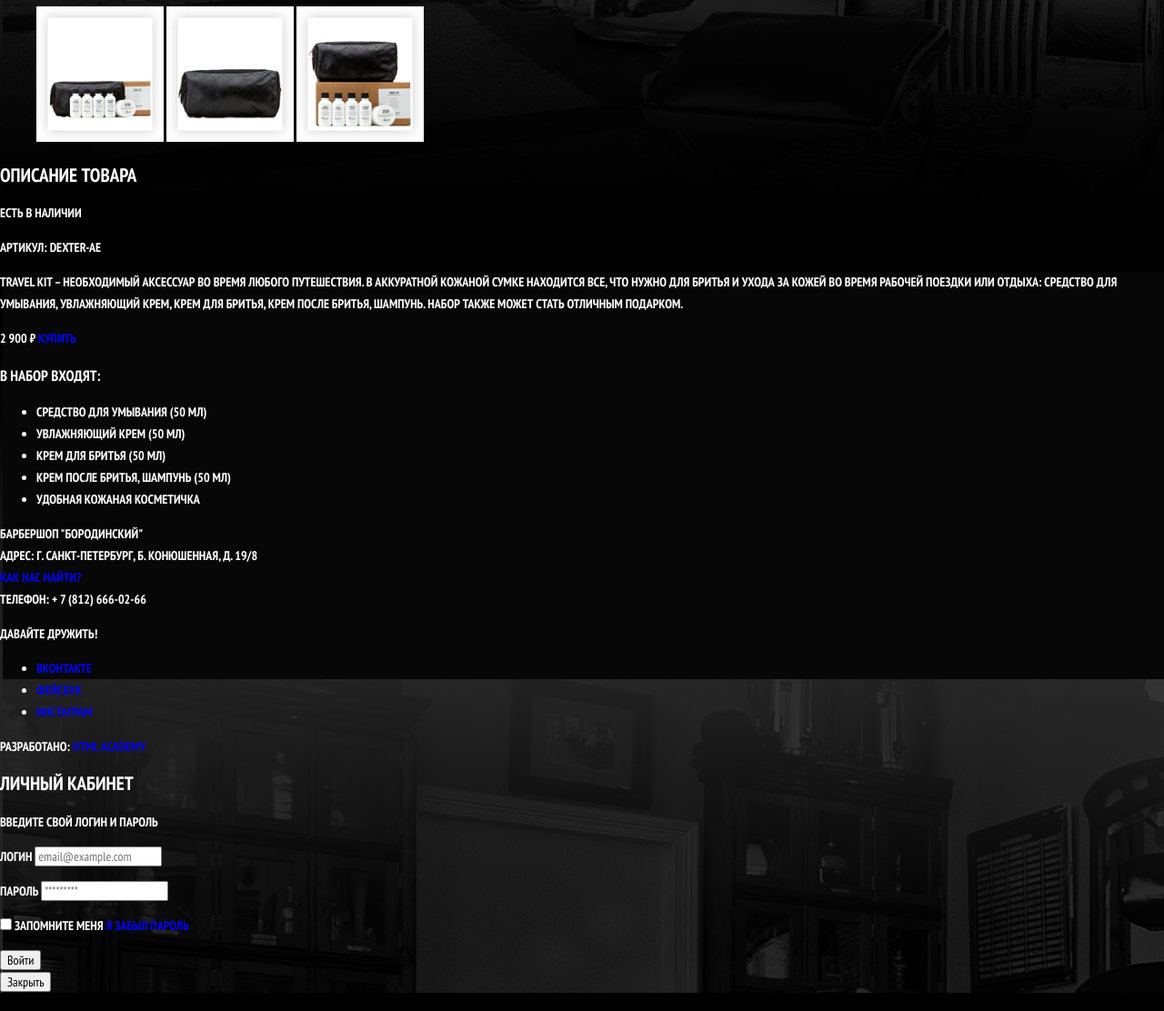
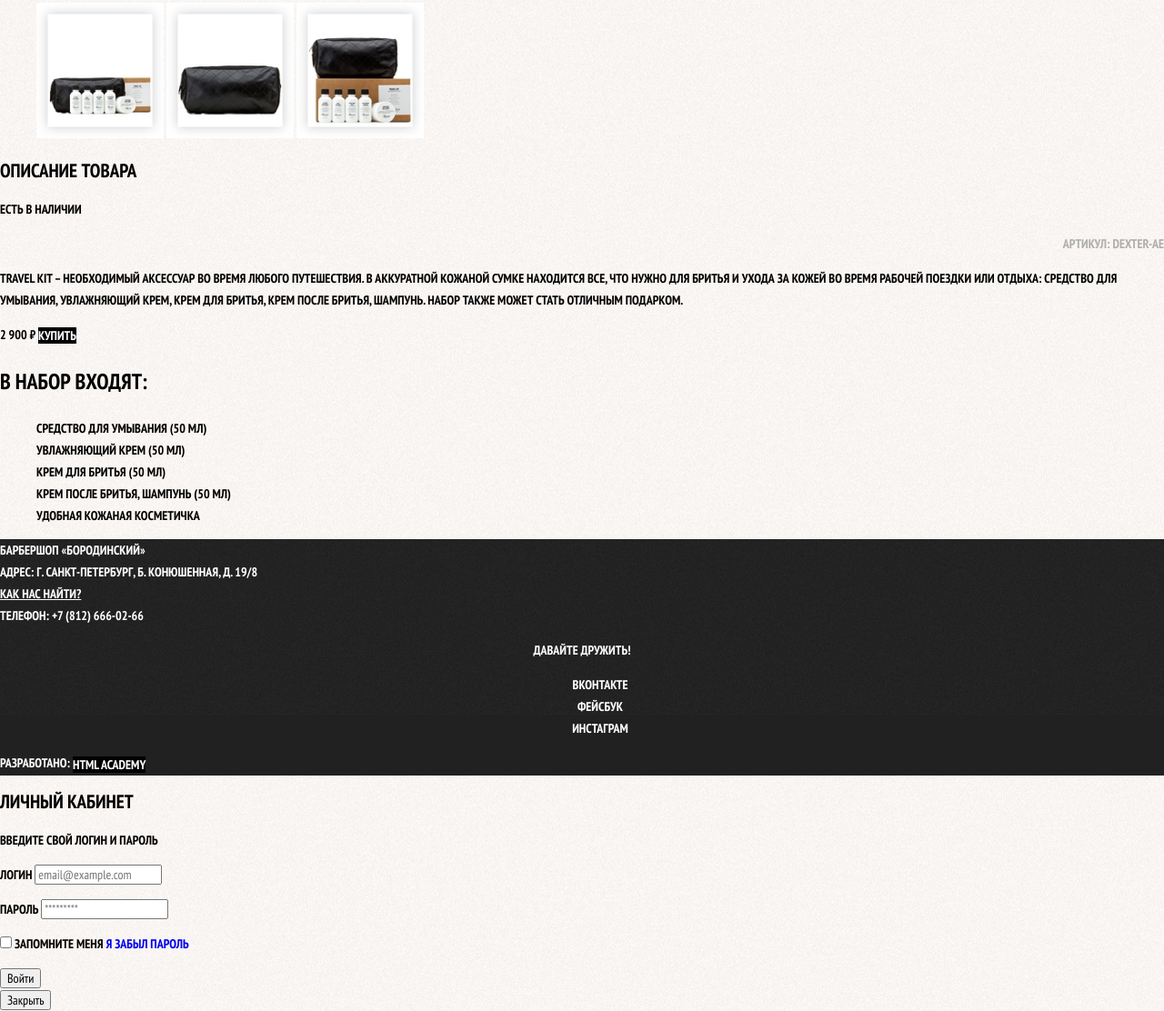
Before and after one commit to sarinrustam/41568-barbershop-26, a website: page barbershop-item.html in a window 1280 px wide. Shown: the part 969-2081 px from the top of the page at 91% size. Drawn offline with nearby package versions, Linux system fonts and the light colour scheme.

Commit message:
Added all css styles for Barbershop-item

```diff
--- a/barbershop-item.html
+++ b/barbershop-item.html
@@ -9,54 +9,57 @@
     <link href="css/style.css" rel="stylesheet">
 </head>
 
-<body>
-    <header>
-        <nav>
-            <a href="index.html"><img src="img/logo-small.svg" width="112" height="24" alt="Лого странички магазина"></a>
-            <ul>
+<body class="inner-page">
+    <header class="main-header">
+        <nav class="main-navigation">
+            <a class="main-header-logo" href="index.html"><img src="img/logo-small.svg" width="112" height="24" alt="Лого странички магазина"></a>
+            <ul class="site-navigation">
                 <li><a href="info.html">Информация</a></li>
                 <li><a href="news.html">Новости</a></li>
                 <li><a href="price.html">Прайс-лист</a></li>
-                <li><a href="catalog.html">Магазин</a></li>
+                <li class="site-navigation-current"><a href="catalog.html">Магазин</a></li>
                 <li><a href="contacts.html">Контакты</a></li>
             </ul>
             <img src="img/login.svg" width="14" height="14" alt="Иконка входа">
-            <ul>
-                <li><a href="login.html">Вход</a></li>
+            <ul class="user-navigation">
+                <li><a class="logo-link" href="login.html">Вход</a></li>
             </ul>
         </nav>
     </header>
-    <main>
-        <h1>Набор для путешествий «Baxter of California»</h1>
 
-        <ul>
+    <main class="container">
+        <h1 class="page-title">Набор для путешествий «Baxter of California»</h1>
+
+        <ul class="breadcrumbs">
             <li><a href="index.html">Главная</a></li>
             <li><a href="catalog.html">Магазин</a></li>
             <li>Средства для ухода</li>
-            <li>Набор для путешествий «Baxter of California»</li>
+            <li class="breadcrumbs-current">Набор для путешествий «Baxter of California»</li>
         </ul>
 
-        <section>
+        <section class="product-photos">
             <h2 class="visually-hidden">Изображение товара</h2>
-            <p>
+            <p class="product-photo-full">
                 <img src="img/product-big.jpg" width="460" height="498" alt="Фото всего набора">
             </p>
-            <ul>
+            <ul class="product-photo-preview">
                 <img src="img/product-small-1.jpg" width="140" height="149" alt="Фото в анфас">
                 <img src="img/product-small-2.jpg" width="140" height="149" alt="Фото в профиль">
                 <img src="img/product-small-3.jpg" width="140" height="149" alt="Фото отдельной части">
             </ul>
         </section>
 
-        <section>
+        <section class="product-info">
             <h2 class="visually-hidden">Описание товара</h2>
-            <p>Есть в наличии</p>
-            <p>Артикул: dexter-ae</p>
-            <p>Travel Kit – необходимый аксессуар во время любого путешествия. В аккуратной кожаной сумке находится все, что нужно для бритья и ухода за кожей во время рабочей поездки или отдыха: средство для умывания, увлажняющий крем, крем для бритья,
+            <div class="product-description">
+                <p class="product-avialability">Есть в наличии</p>
+                <p class="product-article">Артикул: dexter-ae</p>
+            </div>
+            <p class="product-text">Travel Kit – необходимый аксессуар во время любого путешествия. В аккуратной кожаной сумке находится все, что нужно для бритья и ухода за кожей во время рабочей поездки или отдыха: средство для умывания, увлажняющий крем, крем для бритья,
                 крем после бритья, шампунь. Набор также может стать отличным подарком.</p>
-            <p>
+            <p class="product-price">
                 2 900 ₽
-                <a href="#">Купить</a>
+                <a class="button" href="#">Купить</a>
             </p>
             <h3>В набор входят:</h3>
             <ul>
@@ -69,23 +72,21 @@
         </section>
     </main>
 
-    <footer>
-        <p>
-            Барбершоп "Бородинский" <br> Адрес: г. Санкт-Петербург, Б. Конюшенная, д. 19/8<br>
-            <a href="map.html">Как нас найти?</a> <br> Телефон: + 7 (812) 666-02-66
+    <footer class="main-footer">
+        <p class="footer-contacts">
+            Барбершоп «Бородинский»<br> Адрес: г. Санкт-Петербург, Б. Конюшенная, д. 19/8<br>
+            <a href="map.html">Как нас найти?</a><br> Телефон: +7 (812) 666-02-66
         </p>
-
-        <div>
-            <p>Давайте дружить!</p>
+        <div class="footer-social">
+            <b>Давайте дружить!</b>
             <ul>
-                <li><a href="#">Вконтакте</a></li>
-                <li><a href="#">Фейсбук</a></li>
-                <li><a href="#">Инстаграм</a></li>
+                <li><a class="social-button" href="#">Вконтакте</a></li>
+                <li><a class="social-button" href="#">Фейсбук</a></li>
+                <li><a class="social-button" href="#">Инстаграм</a></li>
             </ul>
         </div>
-        <p>
-            Разработано:
-            <a href="https://htmlacademy.ru">HTML Academy</a>
+        <p class="footer-copyright">
+            <b>Разработано:</b> <a class="button" href="https://htmlacademy.ru">HTML Academy</a>
         </p>
     </footer>
 
--- a/css/style.css
+++ b/css/style.css
@@ -229,6 +229,38 @@ a {
 }
 
 
+/* Barbershop-item */
+
+.product-photo-preview {
+    list-style: none;
+}
+
+.product-photo-preview li,
+.product-photo-full {
+    box-shadow: 0 0 10px 2px rgba(0, 0, 0, 0.1);
+}
+
+.product-article {
+    text-align: right;
+    color: #aeaeae;
+}
+
+.product-price b {
+    line-height: 14px;
+    text-align: center;
+    background-color: #e5e5e5;
+}
+
+.product-info h3 {
+    font-size: 24px;
+    line-height: 30px;
+}
+
+.product-info ul {
+    list-style: none;
+}
+
+
 /* Стили подвала */
 
 .main-footer {
```
